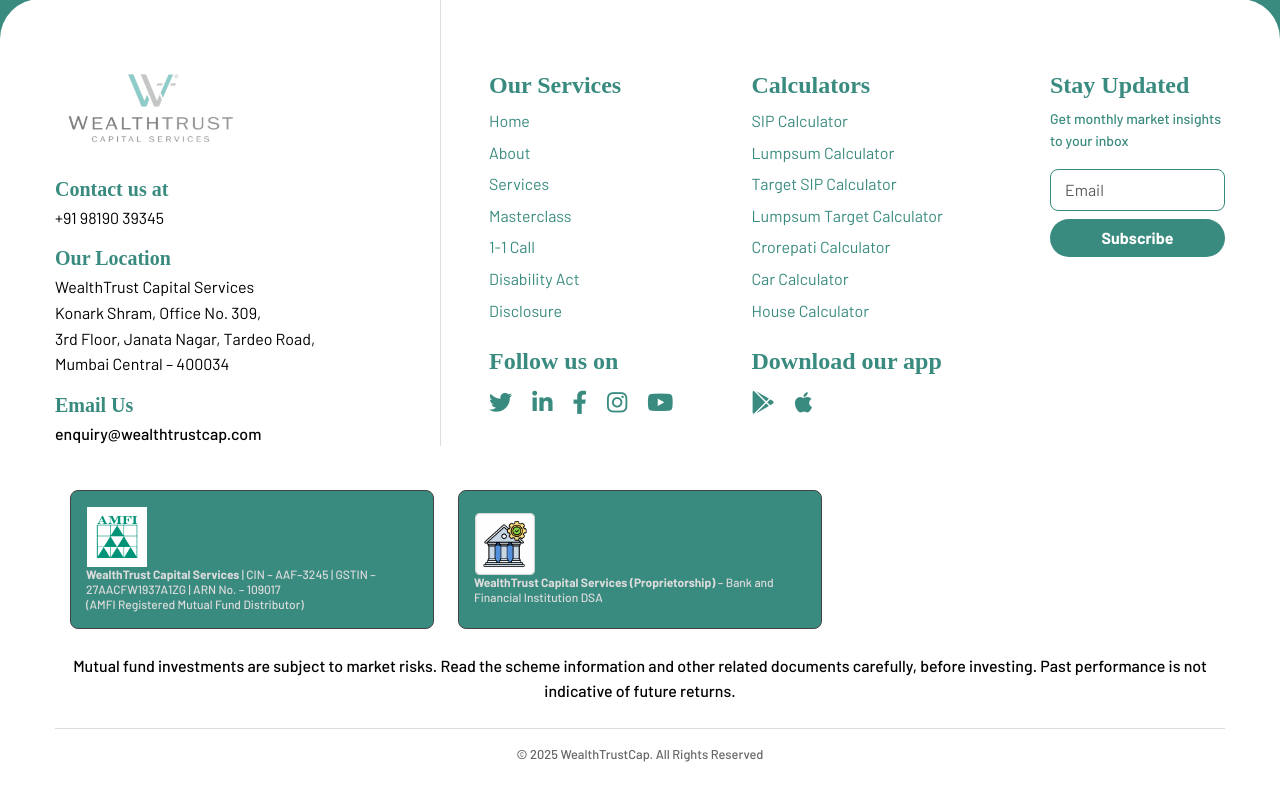
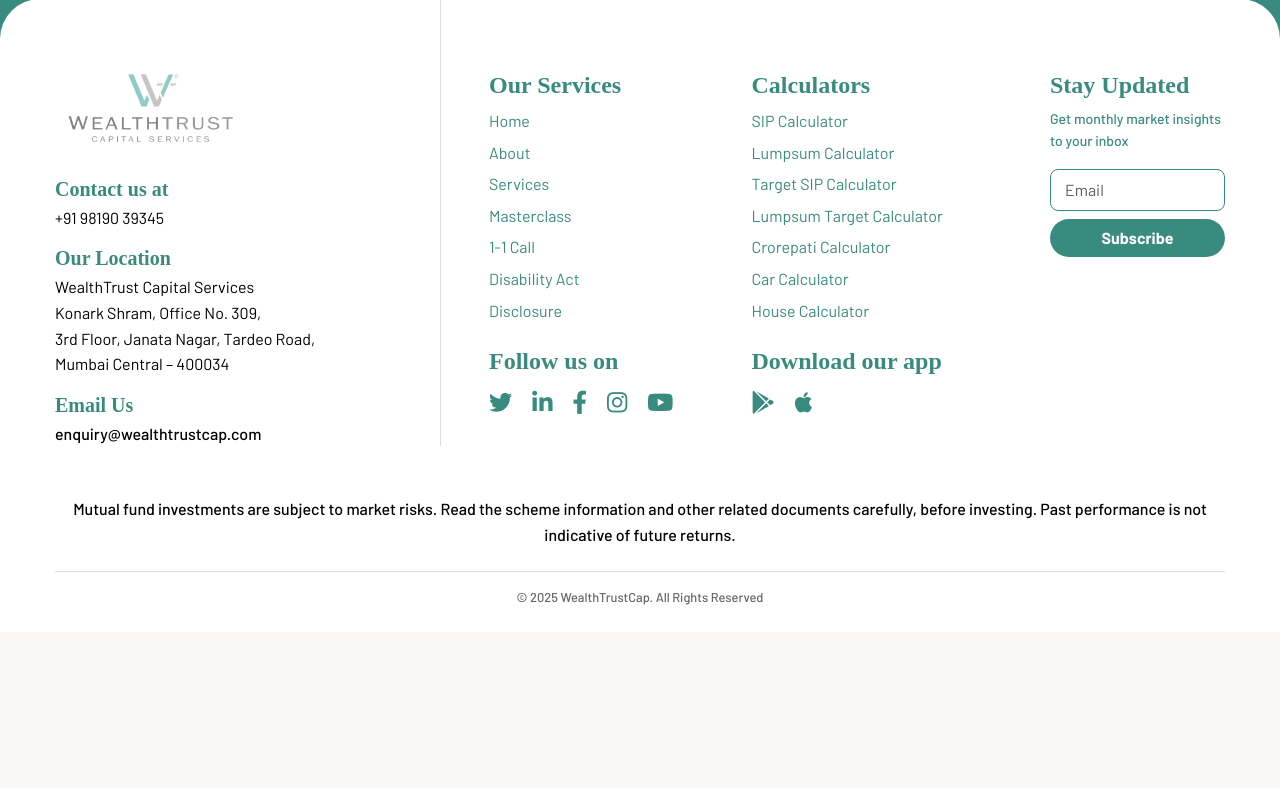
Before and after one commit to mukul218/wealth-trust, a PHP site: page /index.php in a window 1280 px wide. Shown: the part 4518-5306 px from the top of the page. After the commit the page ends 5123 px from the top, so only its background shows below. Run offline with PHP 8.4, Linux system fonts and the light colour scheme; data that the repository does not hold is empty; some web fonts are replaced.

Commit message:
Update footer.php

```diff
--- a/includes/footer.php
+++ b/includes/footer.php
@@ -94,40 +94,8 @@
                 </div>
             </div>
             <section class="certification-section">
-                <div class="container text-white">
-                    <h6 class="mb-4">we are well certified –</h6>
-                    <div class="row g-4">
-                        <!-- Card 1 -->
-                        <div class="col-md-4">
-                            <div class="cert-card p-3 h-100 d-flex flex-column justify-content-center">
-                                <div class="input-group input-group-sm w-auto">
-                                    <img src="./public/assets/img/cert1.jpg" alt="AMFI Logo" style="width: 60px; height: auto;">
-                                    <p style="line-height: 15px;font-size: 12px;" class="mb-0 small">
-                                        <strong>WealthTrust Capital Services</strong> |
-                                        CIN – AAF–3245 |
-                                        GSTIN – 27AACFW1937A1ZG |
-                                        ARN No. – 109017
-                                        <br>(AMFI Registered Mutual Fund Distributor)
-                                    </p>
-                                </div>
-                            </div>
-                        </div>
-                        <!-- Card 2 -->
-                        <div class="col-md-4">
-                            <div class="cert-card p-3 h-100 d-flex flex-column justify-content-center">
-                                <div class="input-group input-group-sm w-auto">
-                                    <img src="./public/assets/image/icon/Bank1.png" alt="SEBI Logo" style="width: 60px; height: auto;">
-                                    <p style="line-height: 15px;font-size: 12px;" class="mb-0 small">
-                                        <strong>WealthTrust Capital Services (Proprietorship)</strong> –
-                                        Bank and Financial Institution DSA
-                                    </p>
-                                </div>
-                            </div>
-                        </div>
+                <div class="container text-white">p
 
-                    </div>
-
-                    <!-- Risk Disclaimer -->
                     <p class="text-center mt-4 text-black">
                         Mutual fund investments are subject to market risks. Read the scheme information and other related documents carefully, before investing. Past performance is not indicative of future returns.
                     </p>
```
